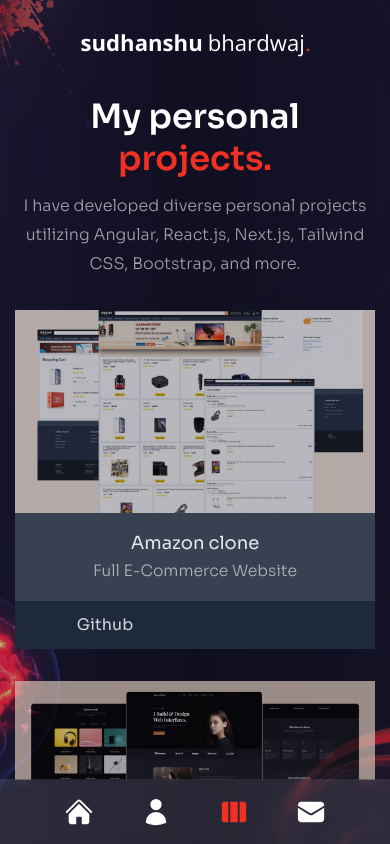
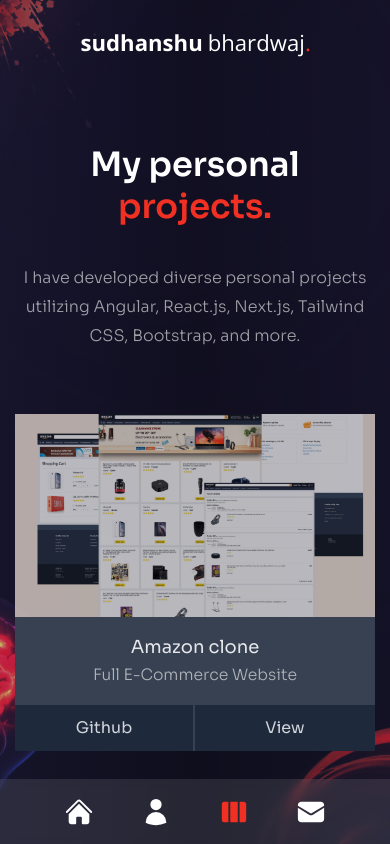
Before and after one commit to Sudhanshu-bh/sb-portfolio, a Next.js app: page /projects in a window 390 px wide. Built offline with nearby package versions, Linux system fonts and the light colour scheme.

Commit message:
minor ui changes

```diff
--- a/components/projects/ProjectCard.js
+++ b/components/projects/ProjectCard.js
@@ -2,12 +2,6 @@
 import Image from 'next/image';
 
 const ProjectCard = ({ path, title, desc, link }) => {
-	const [innerWid, setInnerWid] = useState();
-
-	useEffect(() => {
-		setInnerWid(window.innerWidth);
-	}, [setInnerWid]);
-
 	return (
 		<>
 			<figure class="effect-ruby cursor-default relative group">
@@ -26,35 +20,37 @@
 					</h2>
 					<p className="text-[0.98rem] md:text-sm md:font-semibold capitalize md:p-[1.4rem] md:border md:border-gray-400 md:opacity-0 md:translate-y-5 md:scale-110 duration-300 group-hover:opacity-100 group-hover:translate-y-0 group-hover:scale-100">
 						{desc}
-						{link.live && innerWid >= 600 && (
+						<span className="hidden md:inline">
+							{link.github && (
 								<>
 									{' '}
 									|{' '}
-								<a href={link.live} target="_blank" rel="noreferrer">
+									<a href={link.github} target="_blank">
+										Github
+									</a>
+								</>
+							)}
+							{link.live && (
+								<>
+									{' '}
+									|{' '}
+									<a href={link.live} target="_blank">
 										View
 									</a>
 								</>
 							)}
-						{link.github && innerWid > 599 && (
-							<>
-								{' '}
-								|{' '}
-								<a href={link.github} target="_blank" rel="noreferrer">
+						</span>
+					</p>
+				</figcaption>
+				<div className="projectMobileLinks flex md:hidden bg-slate-800 text-gray-300">
+					{link.github && (
+						<a href={link.github} target="_blank">
 							Github
 						</a>
-							</>
 					)}
-					</p>
-				</figcaption>
-				<div className="project__mobileLinks flex md:hidden bg-slate-800 text-gray-300">
 					{link.live && (
-						<a href={link.live} target="_blank" rel="noreferrer">
+						<a href={link.live} target="_blank">
 							View
-						</a>
-					)}
-					{link.github && (
-						<a href={link.github} target="_blank" rel="noreferrer">
-							Github
 						</a>
 					)}
 				</div>
--- a/components/projects/ProjectsGroup.js
+++ b/components/projects/ProjectsGroup.js
@@ -9,7 +9,7 @@
 					path: '/m-thumb1.jpg',
 					link: {
 						github: 'https://github.com/Sudhanshu-bh/fs-amazon-clone',
-						live: '',
+						live: 'https://fs--clone.web.app/',
 					},
 				},
 				{
--- a/pages/projects/index.js
+++ b/pages/projects/index.js
@@ -22,7 +22,7 @@
 							initial="hidden"
 							animate="show"
 							exit="hidden"
-							className="h2 xl:mt-12"
+							className="h2 mt-12"
 						>
 							My personal <span className="text-accent">projects.</span>
 						</motion.h2>
@@ -32,7 +32,7 @@
 							initial="hidden"
 							animate="show"
 							exit="hidden"
-							className="mb-4 max-w-[400px] mx-auto lg:mx-0"
+							className="mt-6 mb-12 max-w-[400px] mx-auto lg:mx-0"
 						>
 							I have developed diverse personal projects utilizing Angular,
 							React.js, Next.js, Tailwind CSS, Bootstrap, and more.
--- a/styles/projectCard.css
+++ b/styles/projectCard.css
@@ -1,3 +1,7 @@
+@tailwind base;
+@tailwind components;
+@tailwind utilities;
+
 /* Common style */
 .my-grid figure figcaption {
 	-webkit-backface-visibility: hidden;
@@ -9,13 +13,10 @@
 	pointer-events: none;
 }
 
-@media screen and (max-width: 599px) {
-	figure .project__mobileLinks a {
-		padding: 0.7rem;
-		width: 50%;
-	}
+.projectMobileLinks a {
+	@apply p-[0.68rem] w-1/2;
+}
 
-	figure .project__mobileLinks a:not(:last-of-type) {
-		border-right: 2px solid rgb(55 65 81);
-	}
+.projectMobileLinks a:not(:last-of-type) {
+	@apply border-r-2 border-gray-700;
 }
```
Lines whose indentation alone changed are shown as unchanged.
